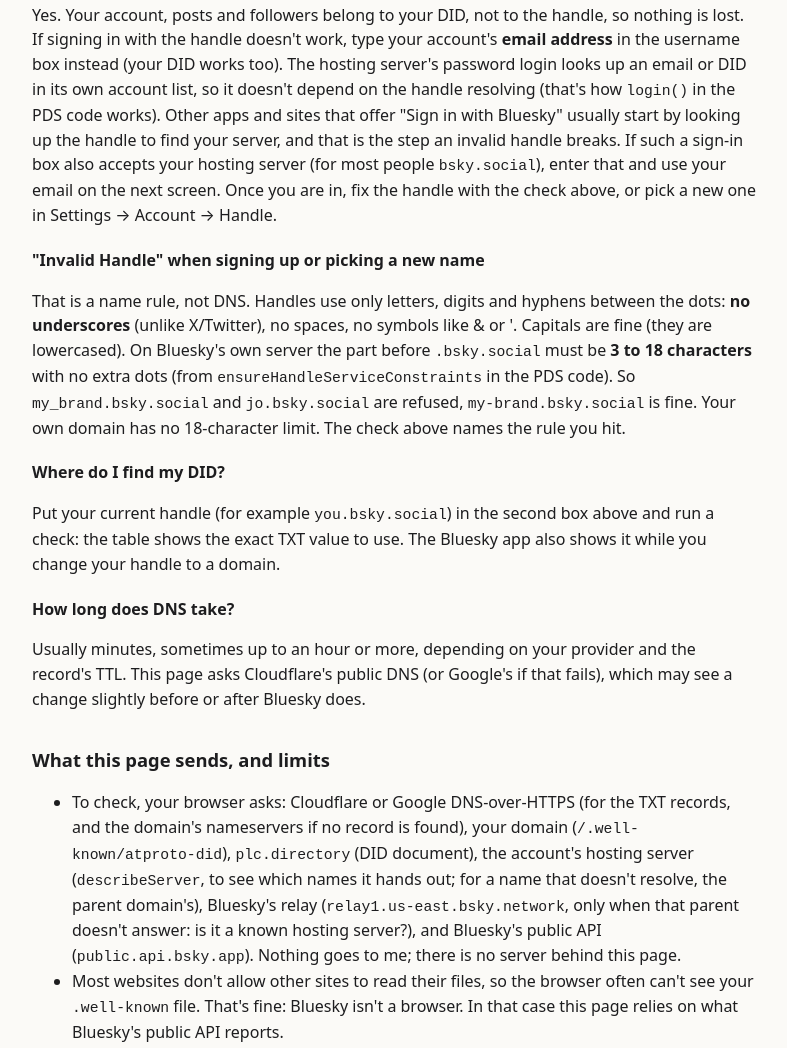
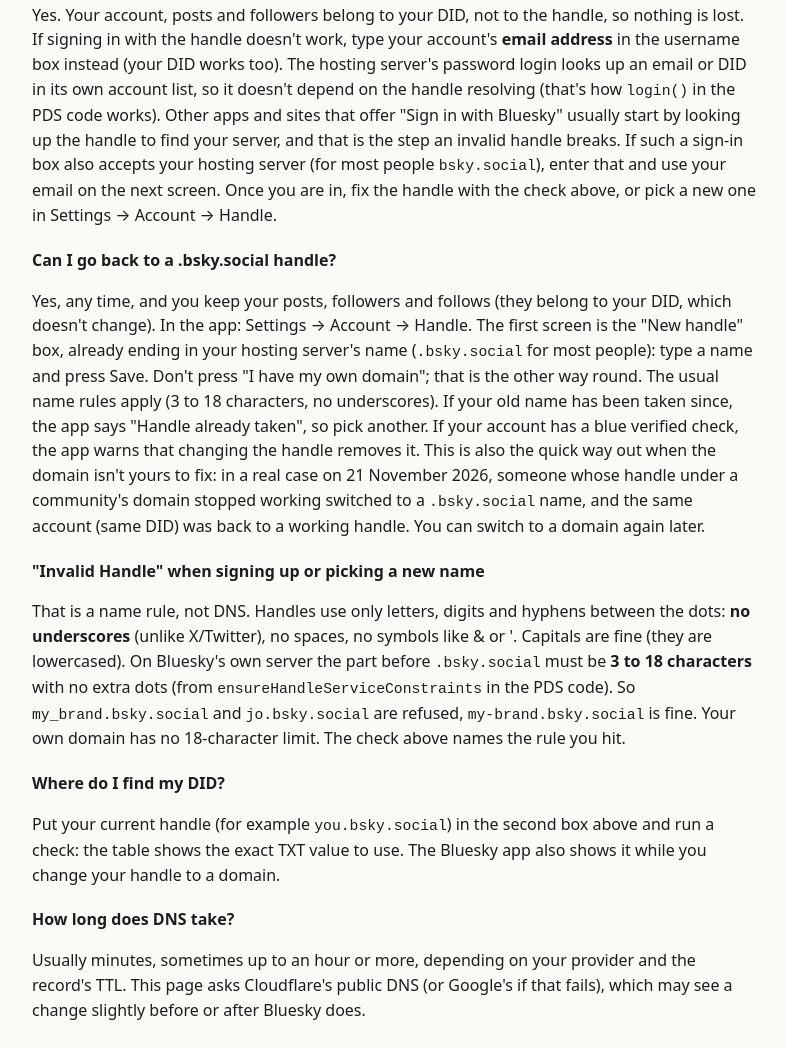
Before and after one commit to ichtally/ichtally.github.io, a plain HTML site: page bluesky-handle-checker/index.html in a window 1280 px wide. Shown: the part 2707-3755 px from the top of the page, without its empty margins (246-1033 px from the left). Drawn offline with Linux system fonts and the light colour scheme.

Commit message:
Handle checker: FAQ "Can I go back to a .bsky.social handle?"
From a real case (2026-11-21): a member whose handle under a community
domain broke switched to a .bsky.social name and kept the same DID.
Steps and error text follow social-app's ChangeHandleDialog
(New handle box with the server suffix, "Handle already taken",
verified-check warning). The "not your domain" verdict steps now point
to it.

Co-Authored-By: Claude Opus 5.5 <noreply@anthropic.com>

Co-Authored-By: Claude Opus 5.5 <noreply@anthropic.com>

```diff
--- a/bluesky-handle-checker/check.js
+++ b/bluesky-handle-checker/check.js
@@ -433,7 +433,8 @@
   function notYoursStep(r) {
     if (r.handle === r.apex.name) return [];
     return ['If ' + r.apex.name + ' is not your own domain (a friend, a community, or a shared handle service gave you this name), ' +
-      'only its owner can renew it, so ask them. Until then you can pick another handle in the app (Settings, Account, Handle); ' +
+      'only its owner can renew it, so ask them. Until then you can pick another handle in the app (Settings, Account, Handle; ' +
+      'for most people a free .bsky.social name, see the FAQ below); ' +
       'your posts and followers stay, they belong to your account (DID), not the name. You can usually still log in with your email (see the FAQ below).'];
   }
 
@@ -514,7 +515,8 @@
         // Real case 2026-11-21: a community domain (live, own DNS) no longer had the member's _atproto record ("kicked out").
         if (!r.dns.txt.length && r.handle.split('.').length > 2) steps.push('If ' + zone2 + ' is not your own domain (a friend, ' +
           'a community, or a shared handle service gave you this name), you can not add this record yourself: its owner manages it, and ' +
-          'it may have been removed. Ask them, or pick another handle in the app (Settings, Account, Handle); your posts and followers ' +
+          'it may have been removed. Ask them, or pick another handle in the app (Settings, Account, Handle; for most people a free ' +
+          '.bsky.social name, see the FAQ below); your posts and followers ' +
           'stay, they belong to your account (DID), not the name. You can usually still log in with your email (see the FAQ below).');
         if (r.http.reached) steps.push('/.well-known/atproto-did: ' + r.http.note);
       }
--- a/bluesky-handle-checker/index.html
+++ b/bluesky-handle-checker/index.html
@@ -147,6 +147,16 @@ looking up the handle to find your server, and that is the step an invalid handl
 your hosting server (for most people <code>bsky.social</code>), enter that and use your email on the next screen.
 Once you are in, fix the handle with the check above, or pick a new one in Settings → Account → Handle.</p>
 
+<h3>Can I go back to a .bsky.social handle?</h3>
+<p>Yes, any time, and you keep your posts, followers and follows (they belong to your DID, which doesn't change). In the app:
+Settings → Account → Handle. The first screen is the "New handle" box, already ending in your hosting server's name
+(<code>.bsky.social</code> for most people): type a name and press Save. Don't press "I have my own domain"; that is the other way round.
+The usual name rules apply (3 to 18 characters, no underscores). If your old name has been taken since, the app says
+"Handle already taken", so pick another. If your account has a blue verified check, the app warns that changing the handle removes it.
+This is also the quick way out when the domain isn't yours to fix: in a real case on 21 November 2026, someone whose
+handle under a community's domain stopped working switched to a <code>.bsky.social</code> name, and the same account (same DID)
+was back to a working handle. You can switch to a domain again later.</p>
+
 <h3>"Invalid Handle" when signing up or picking a new name</h3>
 <p>That is a name rule, not DNS. Handles use only letters, digits and hyphens between the dots: <b>no underscores</b> (unlike X/Twitter),
 no spaces, no symbols like &amp; or '. Capitals are fine (they are lowercased). On Bluesky's own server the part before
```
